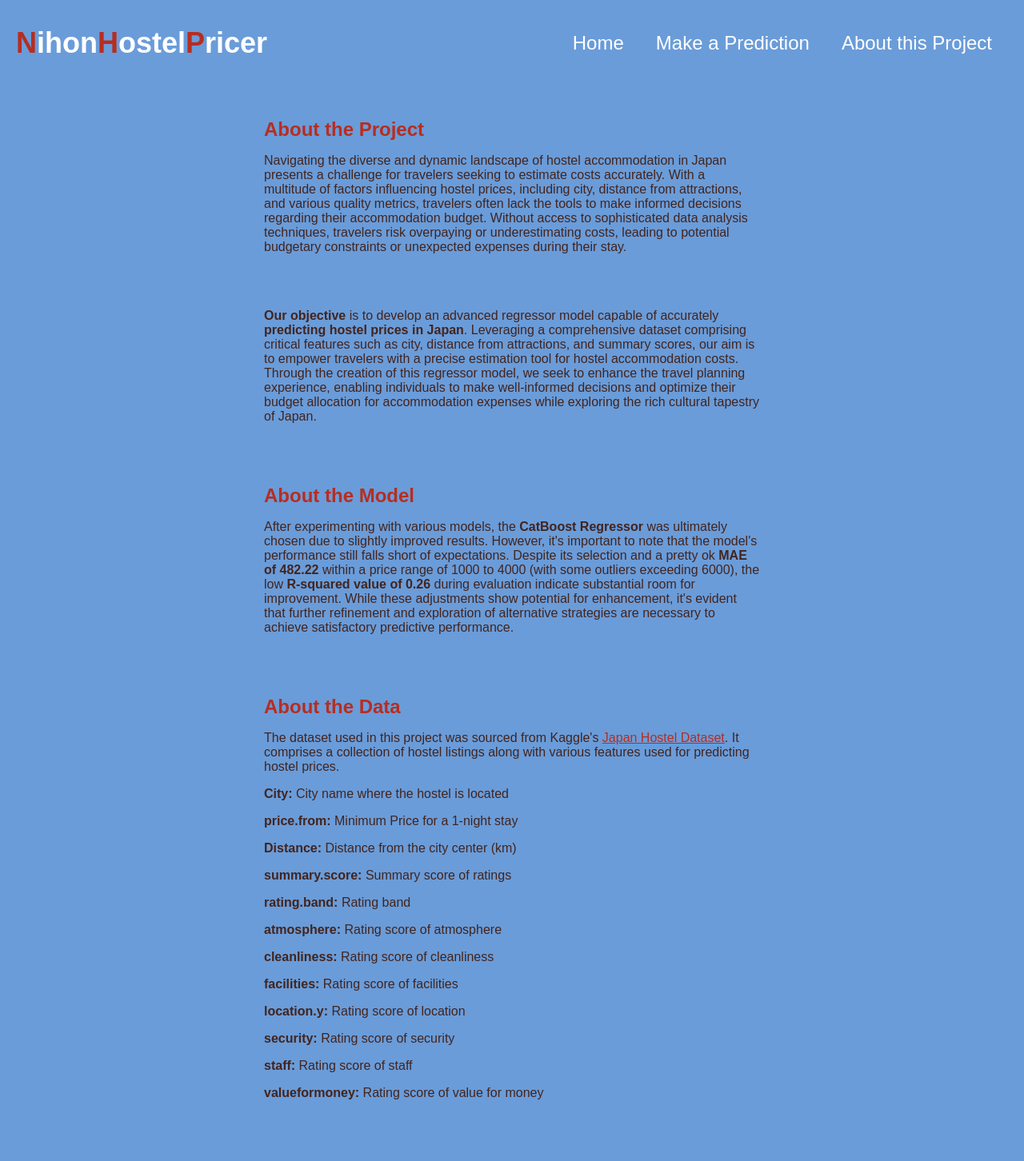
After one commit to idalz/jpn-hostel-price-prediction, a Flask app: page /about in a window 1280 px wide. The commit adds this page. Shown: the whole page at 80% size. Run offline with Flask 3, Linux system fonts and the light colour scheme.

Commit message:
Set the website

```diff
--- a/app.py
+++ b/app.py
@@ -1,19 +1,20 @@
 from flask import Flask, request,render_template
 
 from src.pipeline.predict_pipeline import CustomData, PredictPipeline
+from src.constants.constants_html import *
 
-application = Flask(__name__)
-
-app = application
+app = Flask(__name__)
 
 @app.route('/')
 def index():
-    return render_template('index.html')
+    content = index_dict
+    return render_template('index.html', content=content)
 
-@app.route('/predictdata', methods=['GET', 'POST'])
-def predict_datapoint():
+@app.route('/predict', methods=['GET', 'POST'])
+def predict():
+    content = predict_dict
     if request.method=='GET':
-        return render_template('home.html')
+        return render_template('predict.html',content=content)
     else:
         data = CustomData(
             city = request.form.get('city'),
@@ -33,7 +34,13 @@ def predict_datapoint():
         predict_pipeline = PredictPipeline()
         results=predict_pipeline.predict(pred_df)
 
-        return render_template('home.html', results=results[0])
+        return render_template('predict.html', results=results[0], content=content)
+
+@app.route("/about", methods=['GET'])
+def about():
+    content = about_dict
+    return render_template('about.html', content=content)
 
 if __name__=='__main__':
-    app.run(host="0.0.0.0", port=8080, debug=True)
+    #app.run(host="0.0.0.0", port=8080, debug=True)
+    app.run(host="0.0.0.0", port=8080)
--- a/src/constants/constants_html.py
+++ b/src/constants/constants_html.py
@@ -1,13 +1,13 @@
 index_dict = {
     "title": "Home",
-    "quote_h2": "Choose <span>Features</span><br> Get <span>Estimates</span>",
-    "quote_p": "Effortlessly predict car prices by selecting features and receiving instant estimates using our trained neural network.",
+    "quote_h2": "Craft Your <span>Dream</span> Stay",
+    "quote_p": "Discover the magic of Japan without breaking the bank! Predict hostel prices effortlessly with our innovative tool.",
     "quote_button": "Make a Prediction"
 }
 
 predict_dict = {
-    "title": "Car Information Form",
-    "form_title": "Car Information Form",
+    "title": "Hostel Information",
+    "form_title": "Hostel Information Form",
     "form_button": "Predict Price"
 }
 
@@ -16,45 +16,50 @@ about_dict = {
     ### About the project
     "project_title": "About the Project",
     "project_descr": """
-    In the automotive market, determining the fair price of a car can be challenging for both buyers and sellers.
-    Prices can vary significantly based on factors such as make, model, year, mileage, and additional features.
-    With such complexity, buyers often struggle to assess whether they are getting a good deal, while sellers may have difficulty setting competitive prices.
-    This lack of transparency can lead to frustration and uncertainty in the car-buying process. <br> <br>
+    <p>Navigating the diverse and dynamic landscape of hostel accommodation in Japan presents a challenge for travelers seeking to estimate costs accurately.
+    With a multitude of factors influencing hostel prices, including city, distance from attractions, and various quality metrics,
+    travelers often lack the tools to make informed decisions regarding their accommodation budget.
+    Without access to sophisticated data analysis techniques, travelers risk overpaying or underestimating costs,
+    leading to potential budgetary constraints or unexpected expenses during their stay.</p>
 
-    Our <strong>main goal</strong> is to harness the power of PyTorch neural networks to develop a regression model capable of accurately <strong>predicting car prices</strong>.
-    By leveraging machine learning techniques and a comprehensive dataset, our objective is to create a tool that empowers both buyers and sellers with reliable price estimates.
+    <br><br>
+
+    <p><strong>Our objective</strong> is to develop an advanced regressor model capable of accurately <strong>predicting hostel prices in Japan</strong>.
+    Leveraging a comprehensive dataset comprising critical features such as city, distance from attractions, and summary scores,
+    our aim is to empower travelers with a precise estimation tool for hostel accommodation costs.
+    Through the creation of this regressor model, we seek to enhance the travel planning experience,
+    enabling individuals to make well-informed decisions and optimize their budget allocation for accommodation expenses
+    while exploring the rich cultural tapestry of Japan.</p>
+
     """,
     ### About the model
     "model_title": "About the Model",
     "model_descr": """
-    Our model utilizes a simple <strong> neural network architecture implemented using PyTorch</strong>, trained on a comprehensive dataset from Kaggle.
-    With input, hidden, and output layers, the model employs fully connected linear units and activation functions to capture intricate data patterns.
-    Through iterative training using techniques like gradient descent, it minimizes prediction errors. During training, features are preprocessed, scaled, and encoded for optimal performance.
-    Leveraging PyTorch's efficiency, the model iteratively learns from the data.
-    With a <strong>Mean Root Squared Error (MRSE) of 8145</strong>, our model showcases a good accuracy in predicting car prices,
-    underscoring its effectiveness in capturing the nuanced relationships between car features and prices.
+    <p>After experimenting with various models, the <strong>CatBoost Regressor</strong> was ultimately chosen due to slightly improved results.
+    However, it's important to note that the model's performance still falls short of expectations.
+    Despite its selection and a pretty ok <strong>MAE of 482.22</strong> within a price range of 1000 to 4000 (with some outliers exceeding 6000),
+    the low <strong>R-squared value of 0.26</strong> during evaluation indicate substantial room for improvement.
+    While these adjustments show potential for enhancement, it's evident that further refinement and exploration of alternative strategies are necessary
+    to achieve satisfactory predictive performance.</p>
+
     """,
     ### About the data
     "data_title": "About the Data",
     "data_descr": """
-    <p>The dataset used in this project was sourced from Kaggle's <a href="https://www.kaggle.com/datasets/deepcontractor/car-price-prediction-challenge" style="color: var(--primary-color-1)";>
-    Car Price Prediction Challenge</a>.
-    It comprises a collection of car listings along with various features used for predicting car prices.</p>
-
-    <p><strong>Price:</strong> The price of the car (target variable).<br>
-    <strong>Manufacturer:</strong> The manufacturer of the car.<br>
-    <strong>Category:</strong> The category of the car.<br>
-    <strong>Leather interior:</strong> Indicates whether the car has leather interior or not.<br>
-    <strong>Fuel type:</strong> The type of fuel used by the car.<br>
-    <strong>Cylinders:</strong> The number of cylinders in the car's engine.<br>
-    <strong>Gear box type:</strong> The type of gear box used in the car.<br>
-    <strong>Drive wheels:</strong> The type of drive wheels in the car (e.g., front-wheel drive, rear-wheel drive).<br>
-    <strong>Doors:</strong> The number of doors in the car.<br>
-    <strong>Wheel:</strong> The type of wheel used in the car.<br>
-    <strong>Color:</strong> The color of the car.<br>
-    <strong>Airbags:</strong> The number of airbags in the car.<br>
-    <strong>EngineVolume:</strong> The volume of the car's engine.<br>
-    <strong>Mileage:</strong> The mileage of the car in kilometers.<br>
-    <strong>Prod. year:</strong> Year the car was produced.</p>
-    """,
+    <p>The dataset used in this project was sourced from Kaggle's <a href="https://www.kaggle.com/datasets/koki25ando/hostel-world-dataset" style="color: var(--primary-color-1)";>
+    Japan Hostel Dataset</a>.
+    It comprises a collection of hostel listings along with various features used for predicting hostel prices.</p>
+    <p><strong>City:</strong> City name where the hostel is located</p>
+    <p><strong>price.from:</strong> Minimum Price for a 1-night stay</p>
+    <p><strong>Distance:</strong> Distance from the city center (km)</p>
+    <p><strong>summary.score:</strong> Summary score of ratings</p>
+    <p><strong>rating.band:</strong> Rating band</p>
+    <p><strong>atmosphere:</strong> Rating score of atmosphere</p>
+    <p><strong>cleanliness:</strong> Rating score of cleanliness</p>
+    <p><strong>facilities:</strong> Rating score of facilities</p>
+    <p><strong>location.y:</strong> Rating score of location</p>
+    <p><strong>security:</strong> Rating score of security</p>
+    <p><strong>staff:</strong> Rating score of staff</p>
+    <p><strong>valueformoney:</strong> Rating score of value for money</p>
+        """,
 }
--- /dev/null
+++ b/static/css/about.css
@@ -0,0 +1,36 @@
+@import url(colors.css);
+@import url(header.css);
+
+/* ================== Style the about page ================== */
+/* ========================================================== */
+
+body {
+    font-family: Arial, sans-serif;
+    margin: 0;
+    padding: 0;
+    background-color: var(--primary-color-2);
+    max-height: 100%;
+}
+
+.container {
+    flex: 1;
+    display: flex;
+    flex-direction: column;
+    align-items: center;
+    justify-content: center;
+    padding: 20px;
+}
+
+.section {
+    margin-bottom: 40px;
+    width: 50%;
+}
+
+.section h2 {
+    color: var(--primary-color-1);
+    margin-bottom: 10px;
+}
+
+.section p {
+    color: var(--primary-color-3);
+}
--- /dev/null
+++ b/static/css/colors.css
@@ -0,0 +1,5 @@
+:root {
+    --primary-color-1: #b72d20; /* Example primary color 1 (orange) */
+    --primary-color-2: #6a9cd9; /* Example primary color 2 (blue) */
+    --primary-color-3: #43241e; /* Example primary color 3 (green) */
+}
--- /dev/null
+++ b/static/css/header.css
@@ -0,0 +1,36 @@
+@import url(colors.css);
+
+/* ================ Style the header  ================ */
+/* =================================================== */
+
+/* Updated styles for header */
+header {
+    color: white;
+    padding: 20px 0; /* Increase padding */
+    display: flex;
+    justify-content: space-between;
+    align-items: center;
+    padding: 20px 20px; /* Increase padding */
+    backdrop-filter: blur(1px);
+}
+
+.logo {
+    font-size: 36px; /* Increase font size */
+    font-weight: bold;
+}
+
+.navigation {
+    display: flex;
+}
+
+.navigation a {
+    color: white;
+    text-decoration: none;
+    padding: 20px 20px; /* Increase padding */
+    font-size: 24px; /* Increase font size */
+    transition: color 0.3s ease;
+}
+
+.navigation a:hover {
+    color: var(--primary-color-1);
+}
--- /dev/null
+++ b/templates/about.html
@@ -0,0 +1,26 @@
+<!DOCTYPE html>
+<html lang="en">
+    <head>
+        <meta charset="UTF-8">
+        <meta name="viewport" content="width=device-width, initial-scale=1.0">
+        <title>{{ content['title'] }}</title>
+        <link rel="stylesheet" href="{{ url_for('static', filename='css/about.css') }}">
+    </head>
+<body>
+    {% include 'header.html' %}
+    <div class="container">
+        <div class="section">
+            <h2>{{ content['project_title'] }}</h2>
+            <p>{{ content['project_descr'] | safe }}</p>
+        </div>
+        <div class="section">
+            <h2>{{ content['model_title'] }}</h2>
+            <p>{{ content['model_descr'] | safe }}</p>
+        </div>
+        <div class="section">
+            <h2>{{ content['data_title'] }}</h2>
+            <p>{{ content['data_descr'] | safe }}</p>
+        </div>
+    </div>
+</body>
+</html>
--- /dev/null
+++ b/templates/header.html
@@ -0,0 +1,34 @@
+<header>
+    <div class="logo">NihonHostelPricer</div>
+    <nav class="navigation">
+        <a href="/">Home</a>
+        <a href="/predict">Make a Prediction</a>
+        <a href="/about">About this Project</a>
+    </nav>
+</header>
+
+<script>
+
+document.addEventListener("DOMContentLoaded", function() {
+
+    var logoText = document.querySelector('.logo').textContent;
+
+    // Split the text into an array of characters
+    var logoLetters = logoText.split('');
+
+    // Loop through the letters
+    for (var i = 0; i < logoLetters.length; i++) {
+        // Check if the current letter is N, C, or P
+        if (logoLetters[i] === 'N' || logoLetters[i] === 'H' || logoLetters[i] === 'P') {
+            // Apply styles to make the letter red
+            logoLetters[i] = '<span style="color: var(--primary-color-1);">' + logoLetters[i] + '</span>';
+        }
+    }
+
+    // Join the modified letters back into a string
+    var modifiedLogoText = logoLetters.join('');
+
+    // Replace the content of the .logo element with the modified text
+    document.querySelector('.logo').innerHTML = modifiedLogoText;
+});
+</script>
```
Also changed, not shown: static/css/index.css (added, +101 -0 lines), static/css/predict.css (added, +73 -0 lines), templates/home.html (deleted, +0 -148 lines), templates/index.html (+19 -9 lines), templates/predict.html (added, +111 -0 lines), static/images/background-image.jpeg (added), static/images/github_icon.png (added), static/images/kaggle_icon.png (added), static/images/linkedin_icon.png (added).
